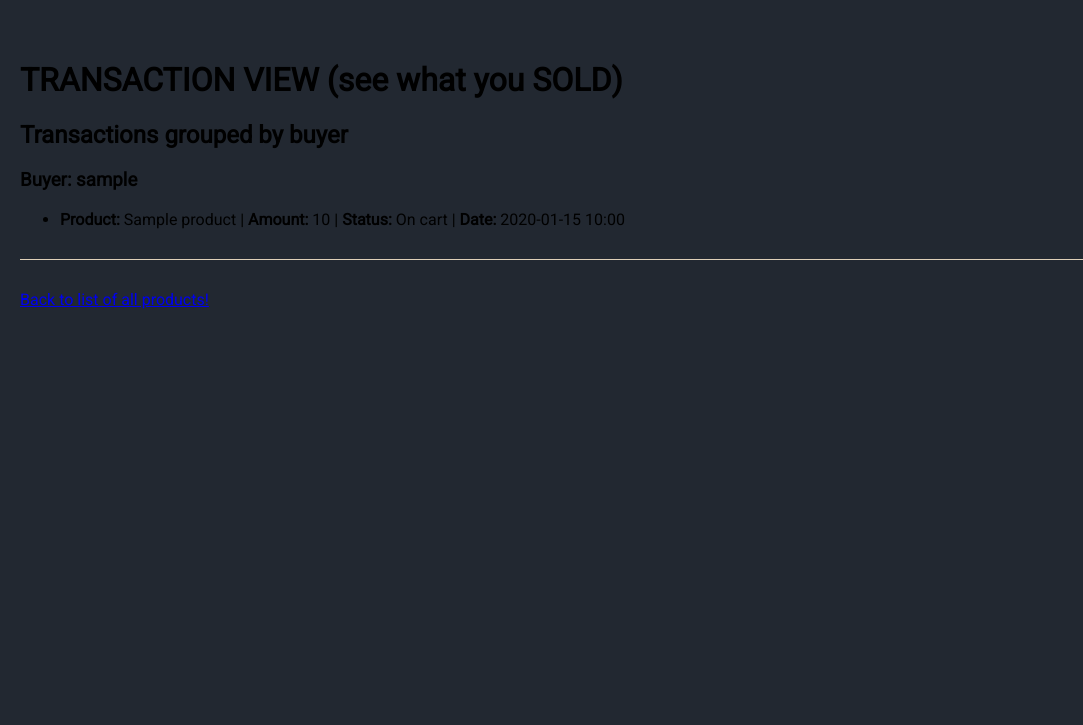
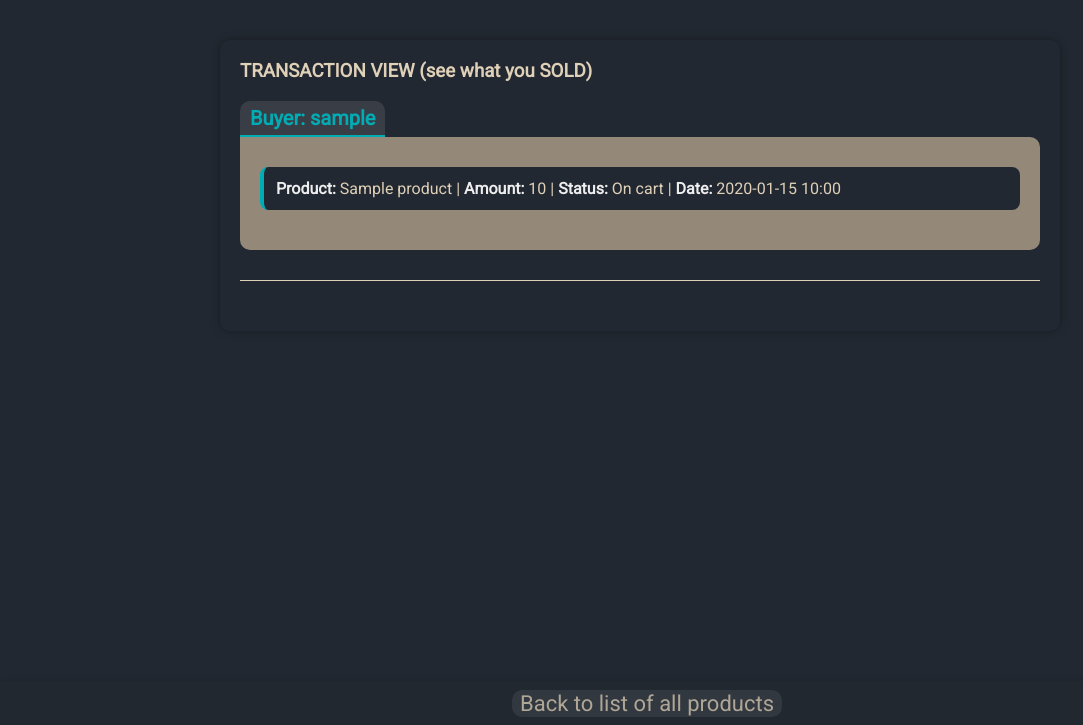
Before and after one commit to nico9696/hobbysite-CD-8, a Django app: page /merchstore/transactions/ in a window 1280 px wide. Shown: the part 75-800 px from the top of the page, without its empty margins (0-1083 px from the left). Run offline with Django 5.2, Linux system fonts and the light colour scheme; a user stored in the database is signed in; tables that the repository leaves empty hold one stand-in row (values such as "Sample post").

Commit message:
designed transaction view

```diff
--- a/merchstore/static/merchstore/styles.css
+++ b/merchstore/static/merchstore/styles.css
@@ -266,7 +266,7 @@ form button {
 
 .cart-container {
     max-width: 800px;
-    margin: 40px auto;
+    margin: 0px auto;
     padding: 20px;
     background-color: #222831;
     border-radius: 10px;
@@ -277,7 +277,7 @@ form button {
 .cart-container h1,
 .cart-container h2,
 .cart-container h3 {
-    color: #00ADB5;
+    color: #DFD0B8;
     margin-top: 0;
 }
 
--- a/merchstore/templates/merchstore/cart.html
+++ b/merchstore/templates/merchstore/cart.html
@@ -2,7 +2,7 @@
 {% block body %}
 
 <div class="cart-container">
-    <h1>CART VIEW (see what you BOUGHT)</h1>
+    <h3>CART VIEW (see what you BOUGHT)</h3>
 
     {% regroup transactions by product.owner as seller_groups %}
 
--- a/merchstore/templates/merchstore/transactions.html
+++ b/merchstore/templates/merchstore/transactions.html
@@ -1,20 +1,17 @@
 {% extends "merchstore/layout.html" %}
 {% block body %}
 
-<h1>TRANSACTION VIEW (see what you SOLD)</h1>
-<h2>Transactions grouped by buyer</h2>
+<div class="cart-container">
+    <h3>TRANSACTION VIEW (see what you SOLD)</h3>
 
-<!-- help from AI: -->
-<!-- This groups the transactions list by the buyer field.
-The result is stored in a new variable called buyer_groups.
-Each item in buyer_groups contains 2 fields:
-grouper: the buyer object (a Profile)
-list: a list of transactions for that buyer -->
     {% regroup transactions by buyer as buyer_groups %}
 
     {% if buyer_groups %}
         {% for group in buyer_groups %}
-        <h3>Buyer: {{ group.grouper.user.username }}</h3>
+            <div class="top-left-section">
+                <h4>Buyer: {{ group.grouper.user.username }}</h4>
+            </div>
+            <div class="trans-cart-details">
                 <ul>
                     {% for transaction in group.list %}
                         <li>
@@ -25,12 +22,16 @@ list: a list of transactions for that buyer -->
                         </li>
                     {% endfor %}
                 </ul>
+            </div>
             <hr>
         {% endfor %}
     {% else %}
         <p>No transactions found.</p>
     {% endif %}
+</div>
 
-<a href="{% url 'show_products_list'%}">Back to list of all products!</a>
+<footer>
+    <a href="{% url 'show_products_list' %}">Back to list of all products</a>
+</footer>
 
 {% endblock %}
```
Lines whose indentation alone changed are shown as unchanged.
